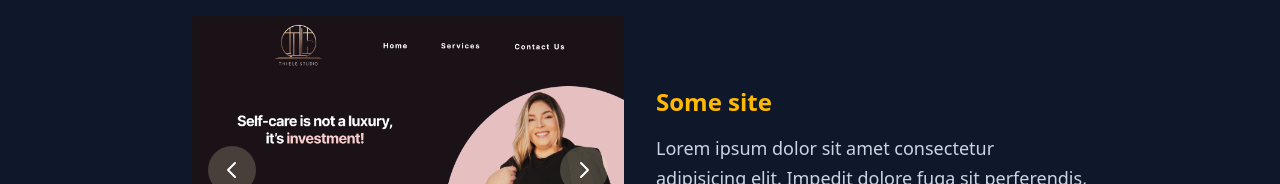
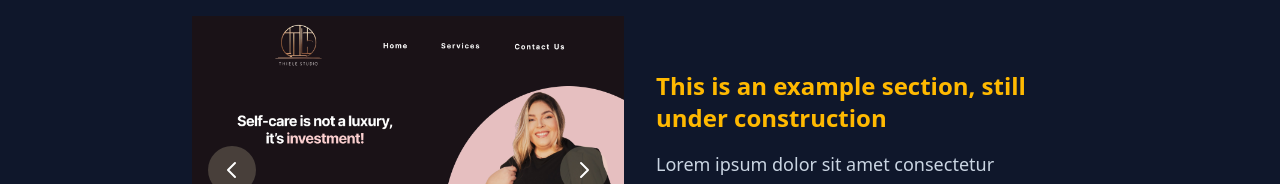
Before and after one commit to brenobaise/brenobaise.github.io, a React (Vite) app: page / in a window 1280 px wide. Shown: the part 2006-2190 px from the top of the page. Built offline with nearby package versions, Linux system fonts and the light colour scheme.

Commit message:
finalised footer

```diff
--- a/src/components/NavBar.tsx
+++ b/src/components/NavBar.tsx
@@ -19,7 +19,7 @@ export default function NavBar() {
 
   return (
     <>
-      <nav className='md:bg-slate-900 text-white flex justify-end items-center md:text-3xl md:py-4 px-6'>
+      <nav className='md:bg-slate-900  text-white flex justify-end items-center md:text-3xl md:py-4 px-6'>
         {/* Hamburger button -  mobile only */}
         <button
           onClick={() => setIsOpen(!isOpen)}
--- a/src/components/SecondProjectCard.tsx
+++ b/src/components/SecondProjectCard.tsx
@@ -6,7 +6,7 @@ export default function SecondProjectCard() {
         {/* Project Description */}
         <div className='order-2 lg:order-2'>
           <h3 className='text-2xl font-semibold text-amber-400 mb-4 '>
-            Some site
+            This is an example section, still under construction
           </h3>
           <p className='text-lg text-slate-300 leading-relaxed'>
             Lorem ipsum dolor sit amet consectetur adipisicing elit. Impedit
--- a/src/pages/Home.tsx
+++ b/src/pages/Home.tsx
@@ -2,15 +2,16 @@ import NavBar from "../components/NavBar";
 import Hero from "../components/Hero";
 import SectionAboutMe from "../components/SectionAboutMe";
 import Projects from "../components/Projects";
-
+import Footer from "../components/Footer";
 export default function Home() {
   return (
     <div className='bg-slate-900 min-h-[100dvh] w-100% overflow-hidden'>
-      <NavBar />
-      <div className=' mx-auto px-4 pb-20'>
+      <div className='p-2 md:p-4 lg:p-0'>
+        <NavBar />
         <Hero />
         <SectionAboutMe />
         <Projects />
+        <Footer />
       </div>
     </div>
   );
```
